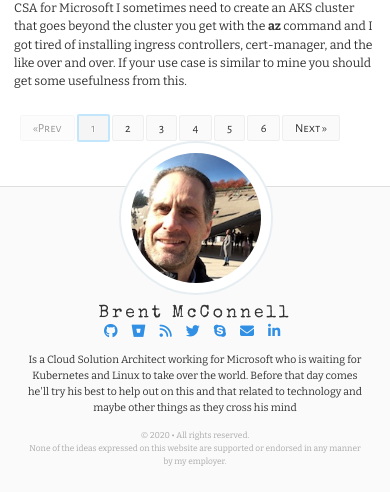
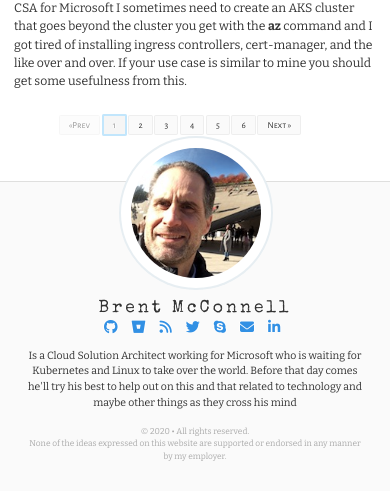
Before and after one commit to brentmcconnell/brentmcconnell.github.io, a Jekyll site: the page built from index.html, in a window 390 px wide. Shown: the part 1540-2032 px from the top of the page. Built offline with Jekyll 4.4.1, drawn with Linux system fonts in a browser that asks for light colours; nearby versions of some CDN libraries; some web fonts are replaced; the list of posts is cut into pages by our own code.

Commit message:
changed pagination size when small screen

```diff
--- a/_sass/_media-queries.scss
+++ b/_sass/_media-queries.scss
@@ -20,6 +20,10 @@
 
   .looking-image .img {
       background-repeat: no-repeat;
+  }
+
+  .pagination {
+    font-size: .65rem !important;
   }
 
   .site-header {
```
